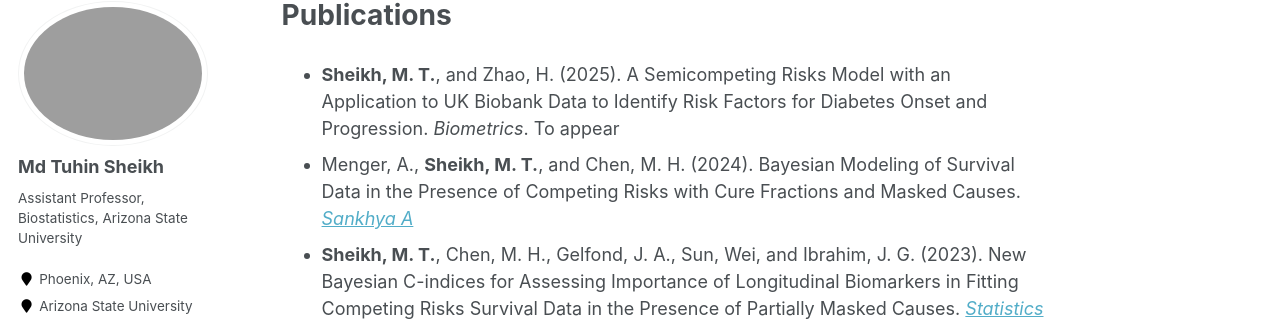
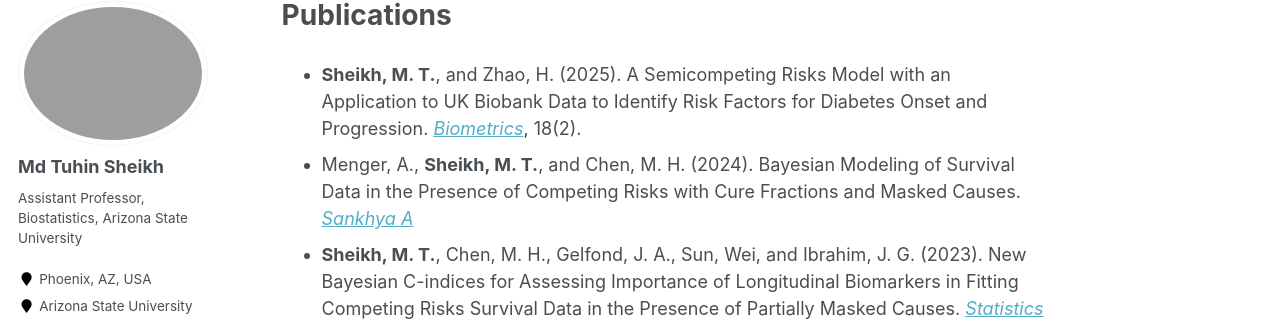
Before and after one commit to mdtuhinsheikh/mdtuhinsheikh.github.io, a Jekyll site: the page built from _pages/publications.md, in a window 1280 px wide and 1267 px high. Shown: the part 117-438 px from the top of the window. Built offline with Jekyll 4.4.1, drawn with Linux system fonts in a browser that asks for light colours.

Commit message:
Update publications.md

```diff
--- a/_pages/publications.md
+++ b/_pages/publications.md
@@ -4,7 +4,7 @@ permalink: /publications/
 author_profile: true
 ---
 
-- **Sheikh, M. T.**, and Zhao, H. (2025). A Semicompeting Risks Model with an Application to UK Biobank Data to Identify Risk Factors for Diabetes Onset and Progression. *Biometrics*. To appear
+- **Sheikh, M. T.**, and Zhao, H. (2025). A Semicompeting Risks Model with an Application to UK Biobank Data to Identify Risk Factors for Diabetes Onset and Progression. [*Biometrics*](https://doi.org/10.1093/biomtc/ujaf003), 18(2).
 <!-- - **Sheikh, M. T.**, and Zhao, H. (2024). Latent class mixed effects model with endogenous time-varying covariates for classifying longitudinal hemoglobin profiles in individuals at elevated risk of diabetes. *In preparation* -->
 <!-- - **Sheikh, M. T.**, Gelfond, J. A., and Chen, M. H. (2024). Bayesian Joint Model for Longitudinal Biomarker and Competing Risks of Prostate Cancer with Cure Fraction, Accounting for Masked Causes. *Manuscript* -->
 - Menger, A., **Sheikh, M. T.**, and Chen, M. H. (2024). Bayesian Modeling of Survival Data in the Presence of Competing Risks with Cure Fractions and Masked Causes. [*Sankhya A*](https://link.springer.com/article/10.1007/s13171-023-00335-5){:target="_blank}
```
